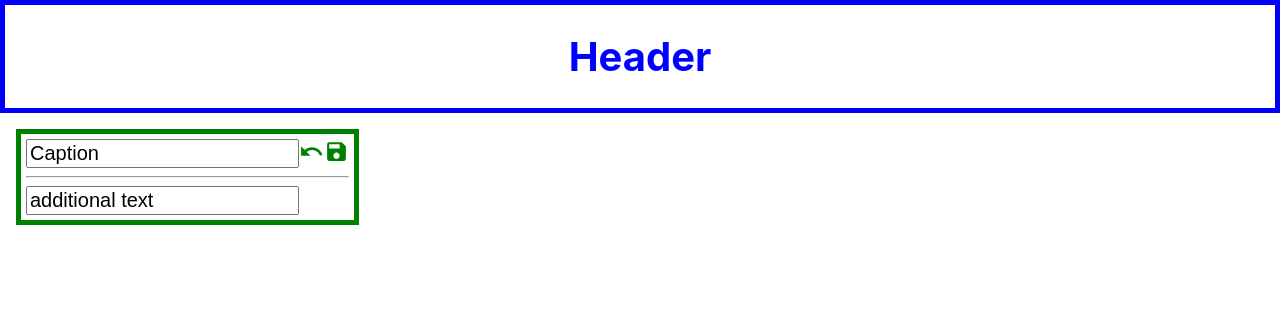
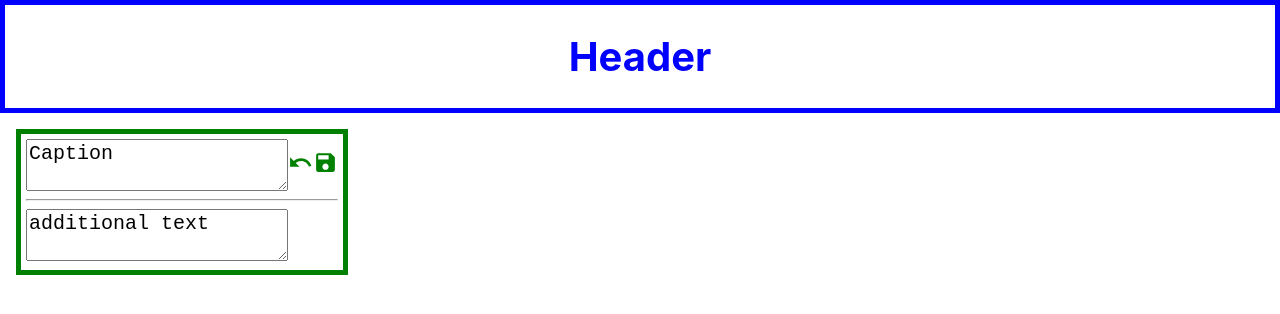
Before and after one commit to vshyn/react-edu, a React (Create React App) app: page / in a window 1280 px wide. Both pictures are taken after a click on the icon 130 px from the left and 171 px from the top of the page. Shown: the top 314 px of the page. Built offline with nearby package versions, Linux system fonts and the light colour scheme.

Commit message:
task-3 change input to textarea

```diff
--- a/src/card/Card.css
+++ b/src/card/Card.css
@@ -16,6 +16,6 @@
     margin-left: 0.6rem;
 }
 
-input[type=text] {
+textarea {
     font-size: 20px;
 }
--- a/src/card/index.js
+++ b/src/card/index.js
@@ -64,8 +64,7 @@ export class Card extends React.Component {
                 <div className="card" style={{ color: isChecked ? 'red' : 'green' }}>
                     <div className="container">
                         {isEditMode ? (
-                            <input
-                                type="text"
+                            <textarea
                                 value={title}
                                 onChange={this.changeTitleHandle}
                             />
@@ -100,11 +99,7 @@ export class Card extends React.Component {
                     </div>
                     <hr />
                     {isEditMode ? (
-                        <input
-                            type="text"
-                            value={info}
-                            onChange={this.changeInfoHandle}
-                        />
+                        <textarea value={info} onChange={this.changeInfoHandle} />
                     ) : (
                         <p>{info}</p>
                     )}
```
